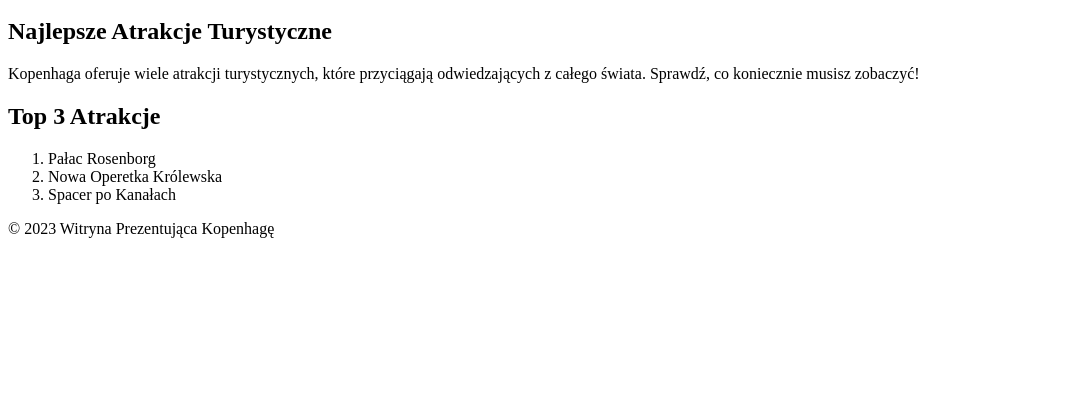
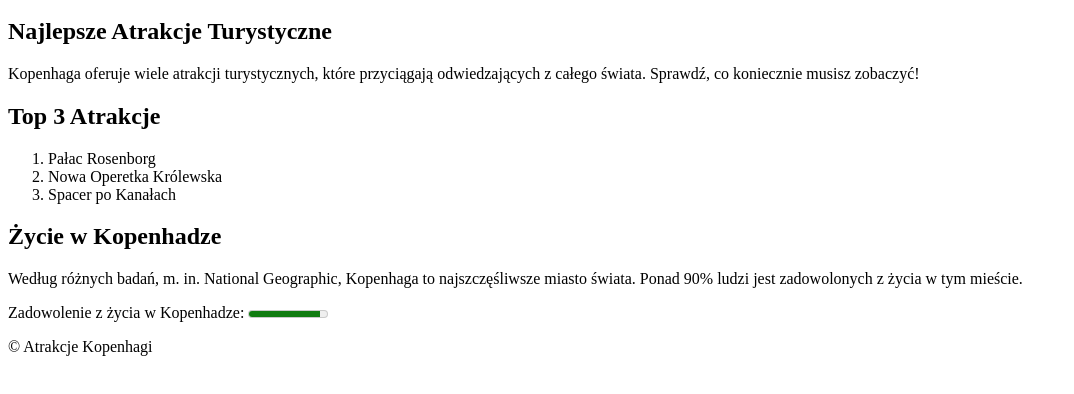
Before and after one commit to Warblade7/Programming-web-systems, a plain HTML site: page strona2.html in a window 1280 px wide. Shown: the part 136-530 px from the top of the page, without its empty margins (0-1074 px from the left). Drawn offline with Linux system fonts and the light colour scheme.

Commit message:
html meter added

```diff
--- a/strona2.html
+++ b/strona2.html
@@ -30,9 +30,16 @@
                 <li>Spacer po Kanałach</li>
             </ol>
         </section>
+        <section>
+            <h2>Życie w Kopenhadze</h2>
+            <p>Według różnych badań, m. in. National Geographic, Kopenhaga to najszczęśliwsze miasto świata. Ponad 90% ludzi jest zadowolonych z życia w tym mieście.</p>
+            <label for="zadowolenie">Zadowolenie z życia w Kopenhadze:</label>
+            <meter id="zadowolenie" min="0" max="100" value="90">90%</meter>
+            <p></p>
+        </section>
     </main>
     <footer>
-        &copy; 2023 Witryna Prezentująca Kopenhagę
+        &copy; Atrakcje Kopenhagi
     </footer>
 </body>
 </html>
```
